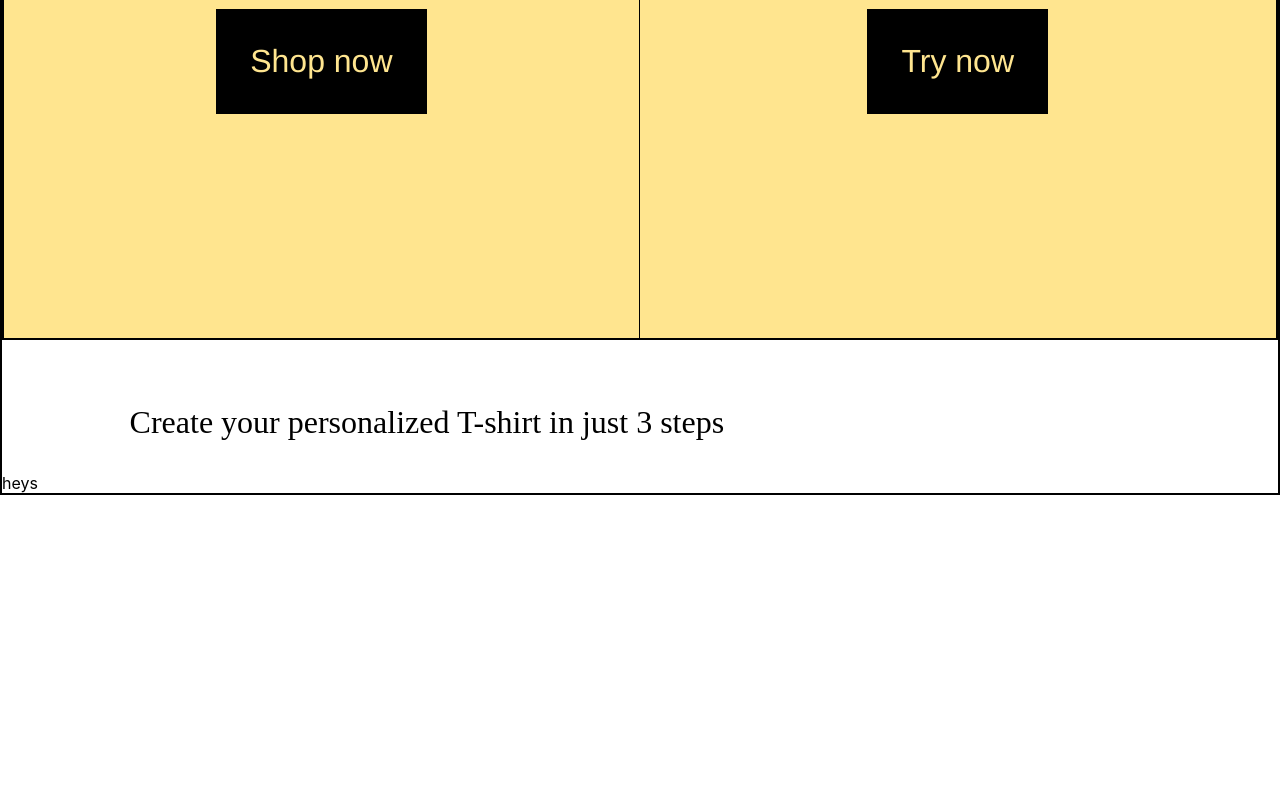
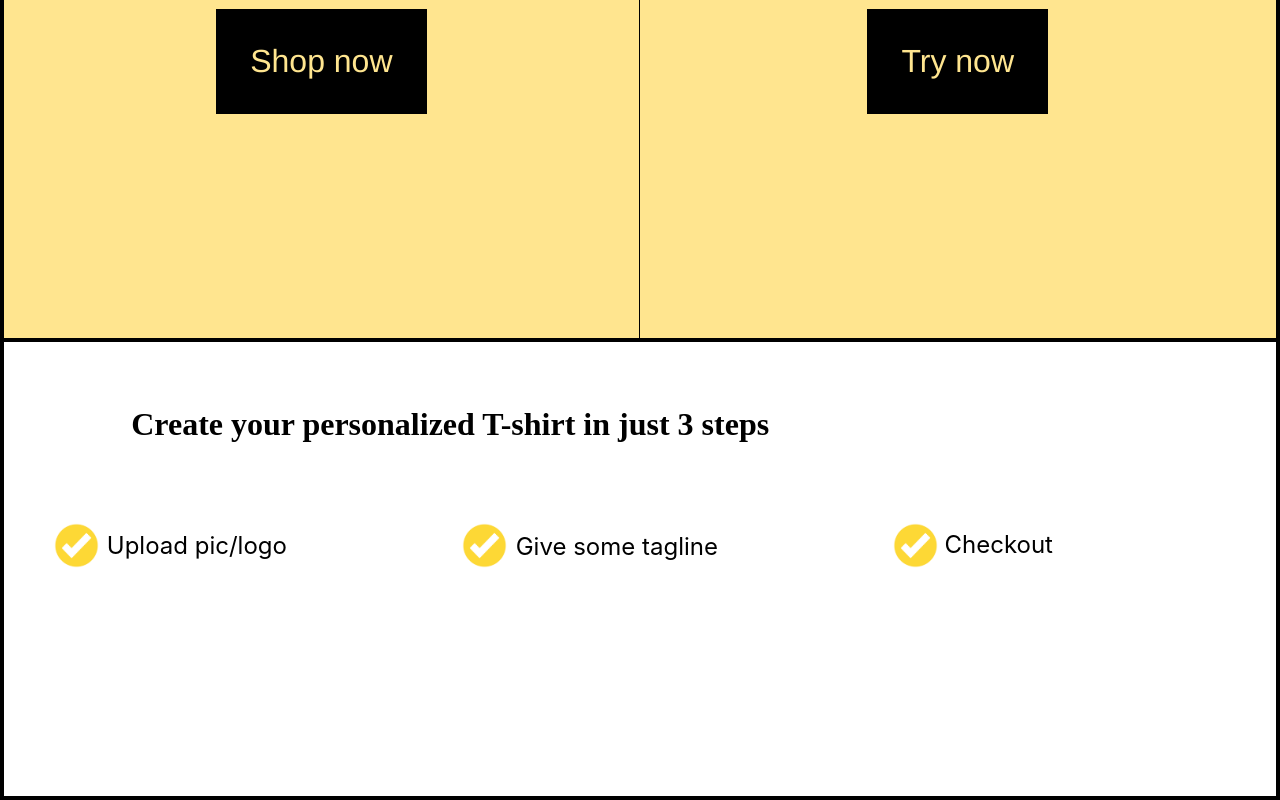
Before and after one commit to harshit-kakkar/DesignCart-Frontend, a React (Create React App) app: page / in a window 1280 px wide. Shown: the part 482-1282 px from the top of the page. Before the commit the page ends 977 px from the top, so only its background shows below. Built offline with nearby package versions, Linux system fonts and the light colour scheme.

Commit message:
Implemented the design steps

```diff
--- a/src/components/landingPage/landingPage.css
+++ b/src/components/landingPage/landingPage.css
@@ -53,9 +53,14 @@
     background-color: #ffe58f;
     color: black;
 }
+.design-steps-container{
+    border: black 2px solid;
+}
 .design-steps{
-    min-height: 20em;
+    /* min-height: 20em; */
     display: flex;
+    justify-content: space-around;
+    padding: 3em;
 }
 .design-steps-heading{
     font-size: 2em;
@@ -63,3 +68,15 @@
     margin-top: 2em;
     font-family: bookman;
 }
+
+.yellow-tick-img{
+    height: 20%;
+}
+
+.design-step{
+    display: flex;
+    font-size: 1.5em;
+}
+.design-step-text{
+    margin: 2%;
+}
--- a/src/components/landingPage/landingPage.tsx
+++ b/src/components/landingPage/landingPage.tsx
@@ -1,5 +1,6 @@
 import React from 'react';
 import './landingPage.css';
+import yellow_tick from '../../assets/yellow_tick_1.png'
 
 function LandingPage() {
   return (
@@ -26,12 +27,24 @@ function LandingPage() {
       </div>
       <div className="design-steps-container">
         <div className="design-steps-heading">
-          <p>Create your personalized T-shirt in just 3 steps</p>
+          <p><b>Create your personalized T-shirt in just 3 steps</b></p>
         </div>
-        <div>
-          heys
+        <div className="design-steps">
+          <div className="design-step">
+            <img className="yellow-tick-img" alt="DesignCart" src={yellow_tick}></img>
+            <p className="design-step-text">Upload pic/logo</p>
+          </div>
+          <div className="design-step">
+            <img className="yellow-tick-img" alt="DesignCart" src={yellow_tick}></img>
+            <p className="design-step-text">Give some tagline</p>
+          </div>
+          <div className="design-step">
+            <img className="yellow-tick-img" alt="DesignCart" src={yellow_tick}></img>
+            <p className="design-step-text">Checkout</p>
+          </div>
         </div>
       </div>
+
     </div>
   );
 }
```
Also changed, not shown: src/assets/yellow_tick_1.png (added).
